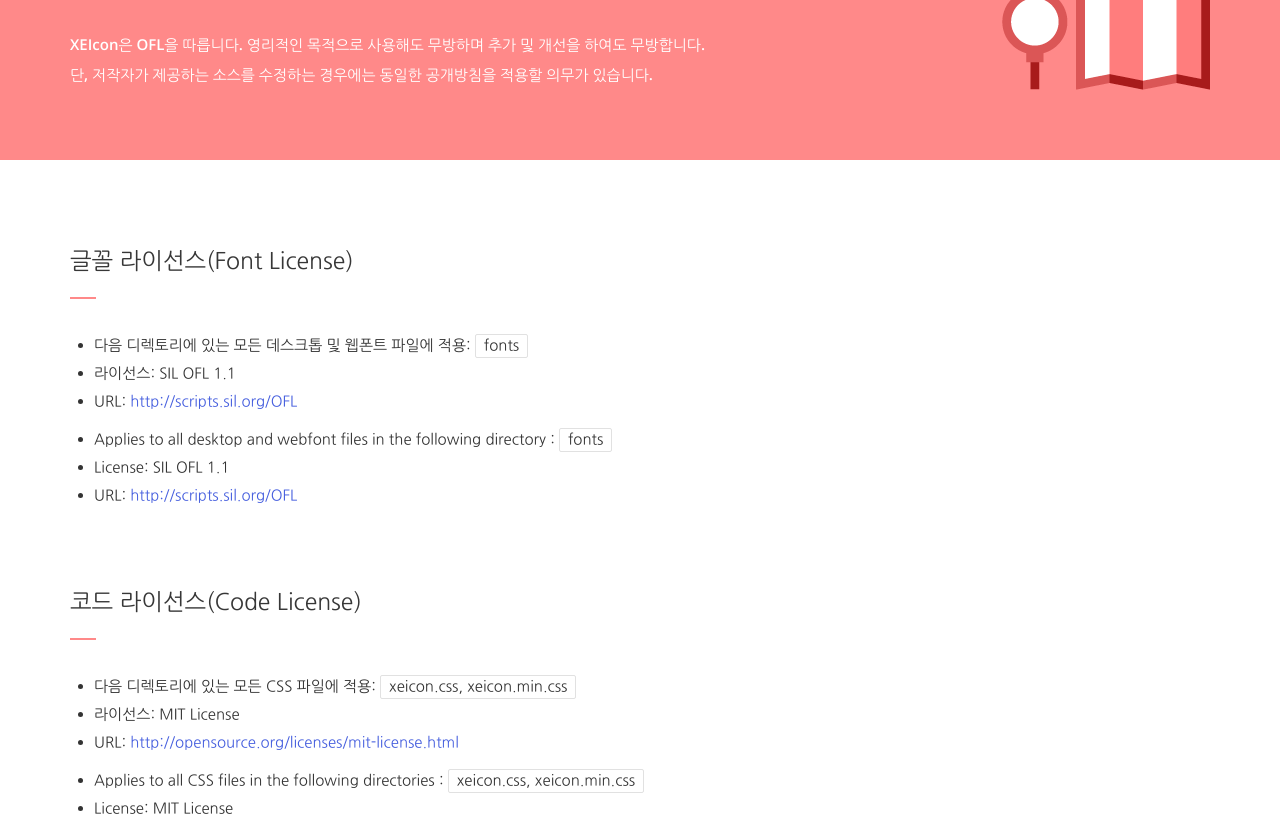
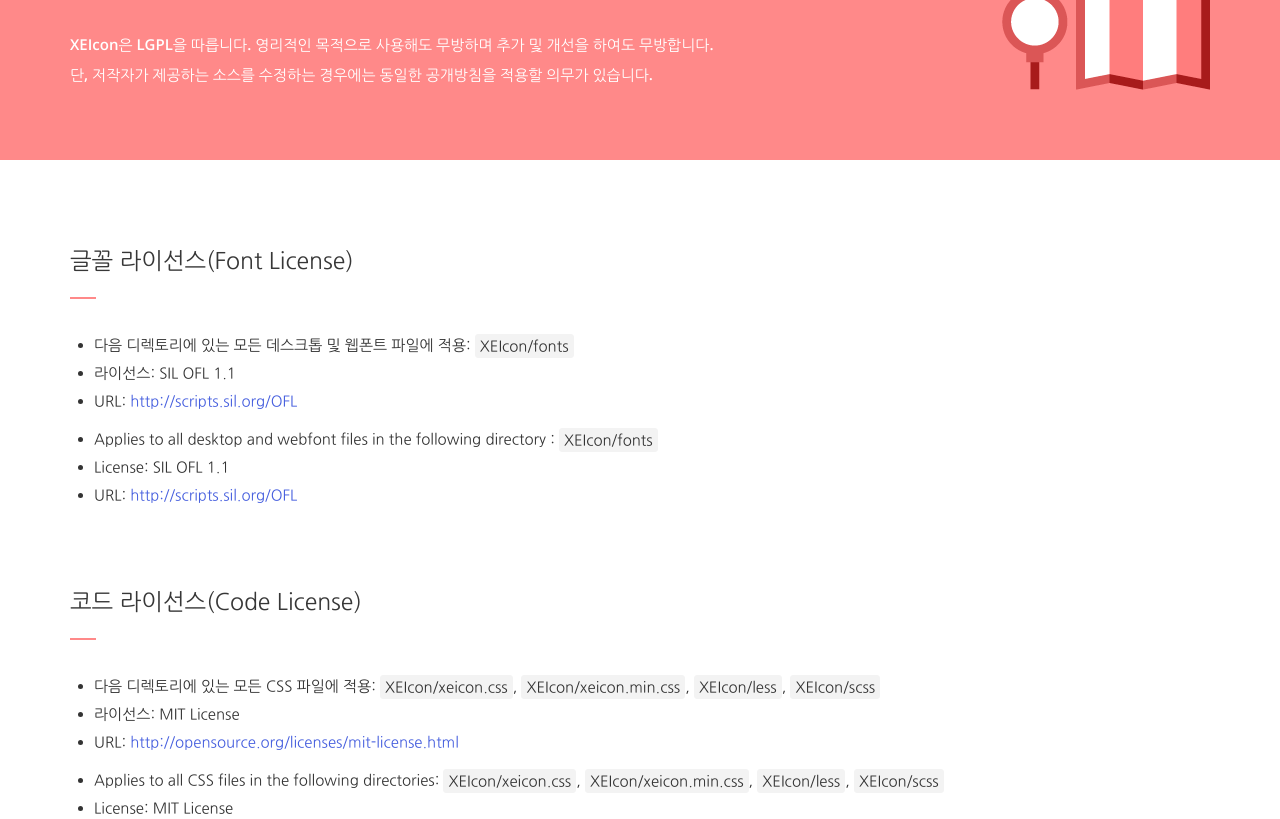
Before and after one commit to xpressengine/XEIcon, a plain HTML site: page license.html in a window 1280 px wide. Shown: the part 190-1009 px from the top of the page. Drawn offline with nearby package versions, Linux system fonts and the light colour scheme; some icons are missing.

Commit message:
license modified
라이선스 내용 수정. 디렉토리 수정

```diff
--- a/css/layout.css
+++ b/css/layout.css
@@ -932,7 +932,7 @@
 .sub-license .info_txt_lst:first-child{margin-top:0}
 .sub-license .info_txt_lst .info_txt a{color:#455ede}
 .sub-license .info_txt_lst .info_txt a:hover{text-decoration:underline}
-.sub-license .info_txt_lst .info_txt .box_txt{display:inline-block;min-height:16px;padding:2px 8px 4px 8px;border:solid 1px #e1e1e1;border-radius: 2px; line-height:16px;vertical-align:middle}
+.sub-license .info_txt_lst .info_txt .box_txt{display:inline-block;min-height:16px;padding:3px 4px 3px 4px;border:solid 1px #f3f3f3;border-radius: 3px; background-color: #f3f3f3; line-height:16px;vertical-align:middle;}
 .sub-license .notice-txt-area{padding:38px 0 90px;font-size:15px;line-height:28px}
 .sub-license.last{padding-bottom:90px}
 
--- a/license.html
+++ b/license.html
@@ -71,7 +71,7 @@
         <div class="container">
             <h2 class="sub-header-tit">LICENSE</h2>
             <div class="sub-header-content">
-                <p class="sub-header-txt">XEIcon은 OFL을 따릅니다. 영리적인 목적으로 사용해도 무방하며 추가 및 개선을 하여도 무방합니다.<br>단, 저작자가 제공하는 소스를 수정하는 경우에는 동일한 공개방침을 적용할 의무가 있습니다.</p>
+                <p class="sub-header-txt">XEIcon은 LGPL을 따릅니다. 영리적인 목적으로 사용해도 무방하며 추가 및 개선을 하여도 무방합니다.<br>단, 저작자가 제공하는 소스를 수정하는 경우에는 동일한 공개방침을 적용할 의무가 있습니다.</p>
             </div>
             <img src="img/img_license.png" class="sub-spot-img">
         </div>
@@ -82,12 +82,12 @@
             <h3 class="sub-section-tit">글꼴 라이선스(Font License)</h3>
             <hr class="half-rule">
             <ul title="한글 상세 정보" class="info_txt_lst">
-            <li class="info_txt">다음 디렉토리에 있는 모든 데스크톱 및 웹폰트 파일에 적용: <span class="box_txt">fonts</span></li>
+            <li class="info_txt">다음 디렉토리에 있는 모든 데스크톱 및 웹폰트 파일에 적용: <span class="box_txt">XEIcon/fonts</span></li>
             <li class="info_txt">라이선스: SIL OFL 1.1</li>
             <li class="info_txt">URL: <a href="http://scripts.sil.org/OFL" target="_blank">http://scripts.sil.org/OFL</a></li>
             </ul>
             <ul title="영문 상세 정보" class="info_txt_lst">
-            <li class="info_txt">Applies to all desktop and webfont files in the following directory : <span class="box_txt">fonts</span></li>
+            <li class="info_txt">Applies to all desktop and webfont files in the following directory : <span class="box_txt">XEIcon/fonts</span></li>
             <li class="info_txt">License: SIL OFL 1.1</li>
             <li class="info_txt">URL: <a href="http://scripts.sil.org/OFL" target="_blank">http://scripts.sil.org/OFL</a></li>
             </ul>
@@ -96,12 +96,12 @@
             <h3 class="sub-section-tit">코드 라이선스(Code License)</h3>
             <hr class="half-rule">
             <ul title="한글 상세 정보" class="info_txt_lst">
-            <li class="info_txt">다음 디렉토리에 있는 모든 CSS 파일에 적용: <span class="box_txt">xeicon.css, xeicon.min.css</span></li>
+                <li class="info_txt">다음 디렉토리에 있는 모든 CSS 파일에 적용: <span class="box_txt">XEIcon/xeicon.css</span>, <span class="box_txt">XEIcon/xeicon.min.css</span>, <span class="box_txt">XEIcon/less</span>, <span class="box_txt">XEIcon/scss</span></li>
             <li class="info_txt">라이선스: MIT License</li>
             <li class="info_txt">URL: <a href="http://opensource.org/licenses/mit-license.html" target="_blank">http://opensource.org/licenses/mit-license.html</a></li>
             </ul>
             <ul title="영문 상세 정보" class="info_txt_lst">
-            <li class="info_txt">Applies to all CSS files in the following directories : <span class="box_txt">xeicon.css, xeicon.min.css</span></li>
+            <li class="info_txt">Applies to all CSS files in the following directories: <span class="box_txt">XEIcon/xeicon.css</span>, <span class="box_txt">XEIcon/xeicon.min.css</span>, <span class="box_txt">XEIcon/less</span>, <span class="box_txt">XEIcon/scss</span></li>
             <li class="info_txt">License: MIT License</li>
             <li class="info_txt">URL: <a href="http://opensource.org/licenses/mit-license.html" target="_blank">http://opensource.org/licenses/mit-license.html</a></li>
             </ul>
@@ -112,12 +112,12 @@
             <ul title="한글 상세 정보" class="info_txt_lst">
             <li class="info_txt">글꼴 또는 코드 라이선스에 포함되지 않은 모든 XEIcon 라이브러리 파일과 창작물에 적용</li>
             <li class="info_txt">라이선스: CC BY 4.0</li>
-            <li class="info_txt">URL: <a href="http://opensource.org/licenses/mit-license.html" target="_blank">http://creativecommons.org/licenses/by-sa/4.0</a></li>
+            <li class="info_txt">URL: <a href="http://creativecommons.org/licenses/by-sa/4.0" target="_blank">http://creativecommons.org/licenses/by-sa/4.0</a></li>
             </ul>
             <ul title="영문 상세 정보" class="info_txt_lst">
             <li class="info_txt">Applies to all XEIcon project files that are not a part of the Font or Code licenses.</li>
             <li class="info_txt">License: CC BY 4.0</li>
-            <li class="info_txt">URL: <a href="http://opensource.org/licenses/mit-license.html" target="_blank">http://creativecommons.org/licenses/by-sa/4.0</a></li>
+            <li class="info_txt">URL: <a href="http://creativecommons.org/licenses/by-sa/4.0" target="_blank">http://creativecommons.org/licenses/by-sa/4.0</a></li>
             </ul>
         </div>
         <div class="sub-section sub-license">
@@ -129,7 +129,7 @@
             </ul>
             <ul title="영문 상세 정보" class="info_txt_lst">
             <li class="info_txt">All brand icons are trademarks of their respective owners.</li>
-            <li class="info_txt">The use of these trademarks does not indicate endorsement of the trademark holder by XEIcon, nor viec versa.</li>
+            <li class="info_txt">The use of these trademarks does not indicate endorsement of the trademark holder by XEIcon, nor vice versa.</li>
             </ul>
         </div>
         <div class="sub-section sub-license last">
```
